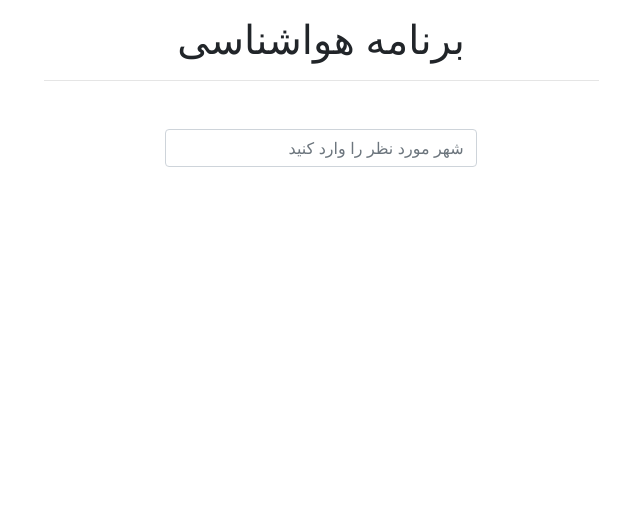
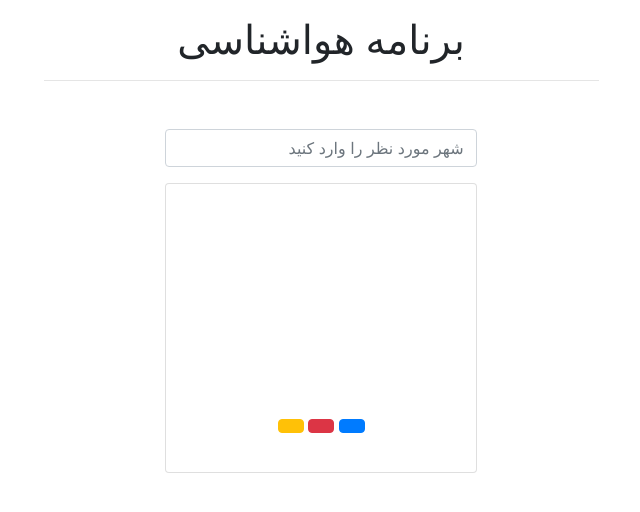
Before and after one commit to zeynab-sharifi/weather-app, a plain HTML site: page index.html in a window 1280 px wide. Shown: the whole page, without its empty margins (319-959 px from the left). Drawn offline with nearby package versions, Linux system fonts and the light colour scheme.

Commit message:
add card weather

```diff
--- a/index.html
+++ b/index.html
@@ -34,7 +34,20 @@
 						<input placeholder="شهر مورد نظر را وارد کنید" name="city" class="form-control mb-3">
 					</form>
 					<div id="app">
-
+						<div class="card" mx-auto>
+							<div class="weather-icone">
+							   <i class="wi"></i>
+							</div>
+							<div class="card-body" style="text-align: center;">
+								<h2></h2>
+								<small class="my-2"></small>
+							   <div class="btn-weather my-3">
+								   <a href="#" class="btn btn-primary"></a>
+								   <a href="#" class="btn btn-danger"></a>
+								   <a href="#" class="btn btn-warning"></a>
+							   </div>
+							</div>
+					   </div>
 					</div>
 				</div>
 			</div>
```
